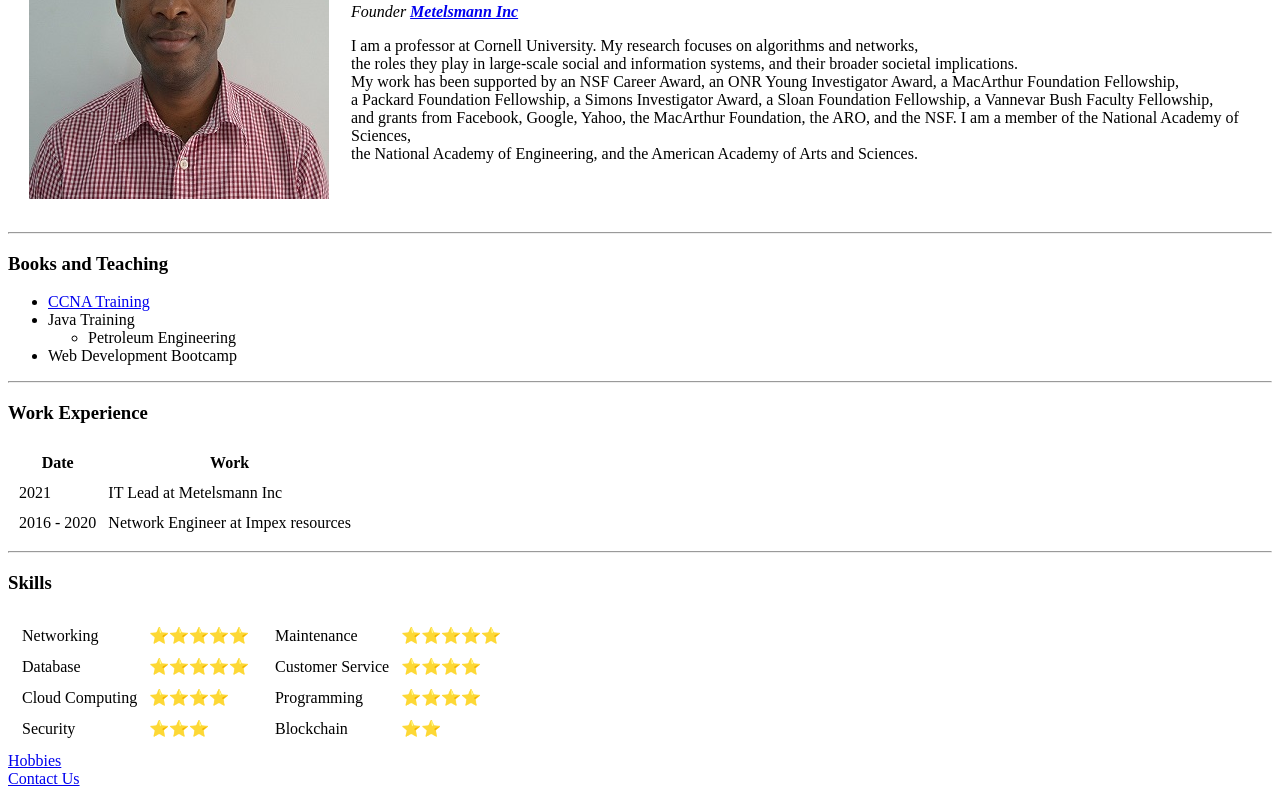
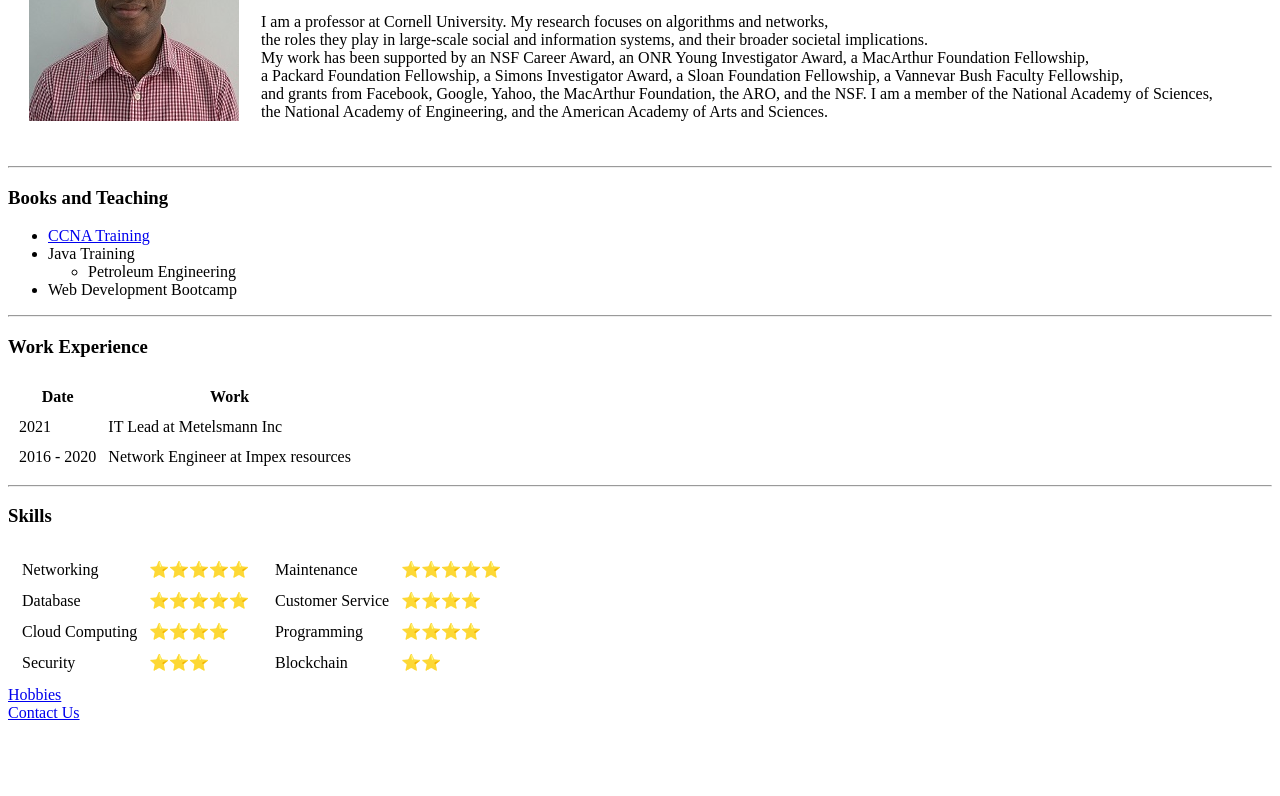
Before and after one commit to Brightjaphets/cv, a plain HTML site: page index.html in a window 1280 px wide. Shown: the part 130-926 px from the top of the page. After the commit the page ends 860 px from the top, so only its background shows below. Drawn offline with Linux system fonts and the light colour scheme.

Commit message:
Update index.html

```diff
--- a/index.html
+++ b/index.html
@@ -7,7 +7,7 @@
   <body>
     <table cellspacing="20">
       <tr>
-        <td><img src="brights1.JPG" alt="Japheth Profile Picture"></td>
+        <td><img src="brights2.jpg" alt="Japheth Profile Picture"></td>
         <td><h1>Unwana Japheth</h1>
         <p><em>Founder <strong><a href="https://www.google.com/">Metelsmann Inc</a></strong></em></p>
         <p>I am a professor at Cornell University. My research focuses on algorithms and networks, <br>
```
